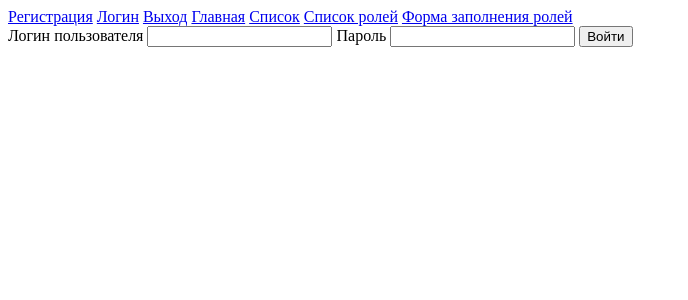
After one commit to dcherep/dch_blog, a Django app: template blog/login/templates/login.html in a window 1280 px wide. The commit adds this page. Shown: the top 300 px of the page, without its empty margins (0-688 px from the left). Run offline with Django 5.2, Linux system fonts and the light colour scheme; the template is opened without the code that fills it, so the values that code supplies are empty.

Commit message:
Добавила авторизацию ну и ещё че то там

```diff
--- a/blog/blog/urls.py
+++ b/blog/blog/urls.py
@@ -5,6 +5,9 @@ from login import views
 
 urlpatterns = [
     #path('admin/', admin.site.urls),
+    path('', views.index),
+    path('login/', views.login),
+    path('logout/', views.logout_view),
     path('add_user/', views.add_user),
     path('users/', views.users),
     path('add_role/', views.add_role),
--- a/blog/login/templates/base.html
+++ b/blog/login/templates/base.html
@@ -9,10 +9,14 @@
     <div id="wrapper">
 		<div id="header">
 			<div id="menu">
-				<a href="/add_user" class="active">Форма заполнения</a>
-				<a href="/add_role" class="active">Форма заполнения ролей</a>
-				<a href="/users" class="active">Список</a>
-				<a href="/roles" class="active">Список ролей</a>
+				<a href="/add_user" >Регистрация</a>
+				<a href="/login" >Логин</a>
+				<a href="/logout">Выход</a>
+				<a href="/" >Главная</a>
+				<a href="/users" >Список</a>
+				<a href="/roles" >Список ролей</a>
+				<a href="/add_role" >Форма заполнения ролей</a>
+
 
 			</div>
 		</div>
--- a/blog/login/templates/index.html
+++ b/blog/login/templates/index.html
@@ -1,5 +1,5 @@
 {% extends "base.html" %}
 {% block title %}Главная страница{% endblock title %}
 {% block content %}
-    <h1>Добро пожаловать!</h1>
+    <h1>Добро пожаловать {{login}}!</h1>
 {% endblock content %}
--- /dev/null
+++ b/blog/login/templates/login.html
@@ -0,0 +1,12 @@
+{% extends "base.html" %}
+{% block title %}Авторизация{% endblock title %}
+{% block content %}
+    <form method="post">
+        {% csrf_token %}
+        <label for="login">Логин пользователя</label>
+        <input type="text" name="login" id="login">
+        <label for="password">Пароль</label>
+        <input type="password" name="pas" id="password">
+        <input type="submit" value="Войти">
+    </form>
+{% endblock content %}
```
Also changed, not shown: blog/login/views.py (+52 -9 lines), blog/db.sqlite3.
